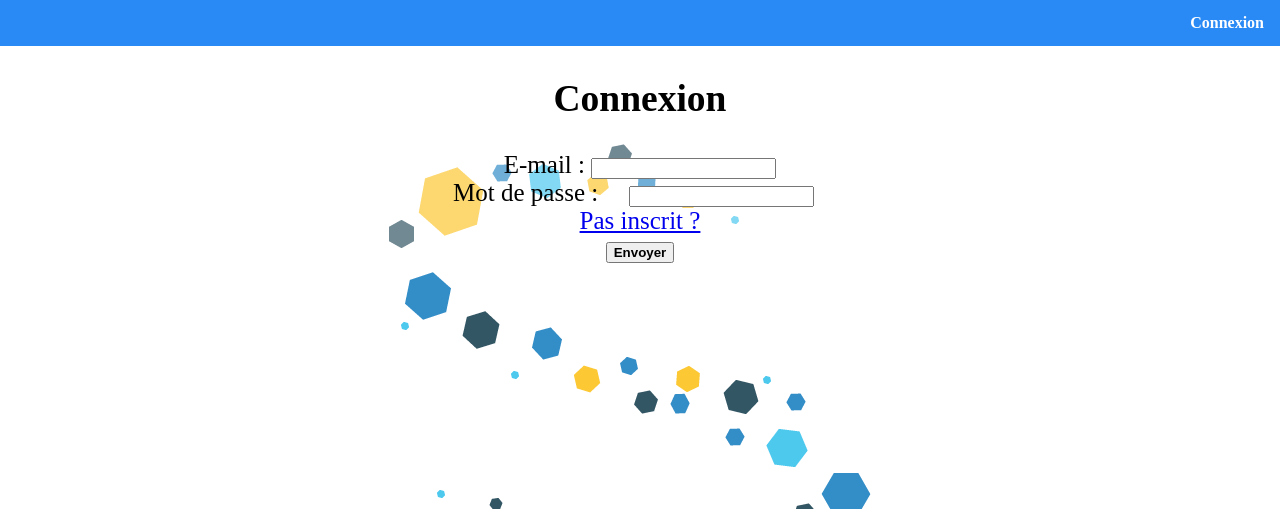
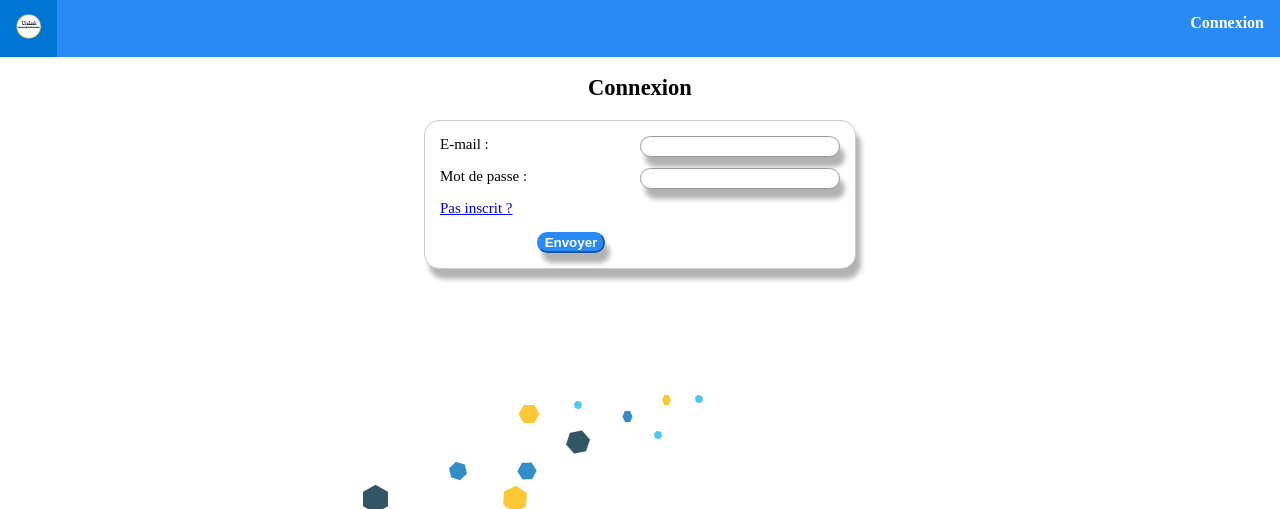
Before and after one commit to Foch789/Projet_UNILINK_GIT, a PHP site: page /index.php?page=connexion in a window 1280 px wide. Shown: the top 509 px of the page. Run offline with PHP 8.4, Linux system fonts and the light colour scheme; data that the repository does not hold is empty.

Commit message:
Merge branch 'master' of https://github.com/napoleon789789/Projet_UNILINK_GIT

```diff
--- a/application/views/layout.tpl
+++ b/application/views/layout.tpl
@@ -3,7 +3,8 @@
 
 	<head>
 		<meta charset="utf-8"/>
-		<link rel="stylesheet" href="asset/css/style.css"/>
+		<link rel="stylesheet" href="asset/css/style2.css"/>
+		{block name= "css"}{/block}
 		<link rel="shortcut icon" href="https://ent.univ-amu.fr/uPortal/favicon.ico" type="image/x-icon">
 	</head>
 
@@ -11,13 +12,12 @@
 		{include file='layout/layout_entete.inc.tpl'}
 	</header>
 
-	{* {if tu es connecté alors nav}
+	{if $page eq 'profil' }
+		<nav>
+			{include file='nav/nav.inc.tpl'}
 
-	<nav>
-
-	</nav>
-
-	{/if} *}
+		</nav>
+	{/if}
 
 	<body>
 
--- a/application/views/layout/layout_entete.inc.tpl
+++ b/application/views/layout/layout_entete.inc.tpl
@@ -1,3 +1,6 @@
 <ul  class= "co">
-	<li><a href="?page=connexion"><b>Connexion</b></a></li>
+
+		<li style="text-align=bottom"><a href="?page=connexion"><b>Connexion</b></a></li>
+		<li style="float:left" ><a href="?page=accueil"><img src="asset/img/logou.png"/></a></li></div>
+
 </ul>
--- a/application/views/modules/a_propos.tpl
+++ b/application/views/modules/a_propos.tpl
@@ -1,5 +1,6 @@
 {extends file="../layout.tpl"}
-
+{block name= "css"}
+{/block}
 {block name="body"}
 
 <div class="page">
--- a/application/views/modules/accueil.tpl
+++ b/application/views/modules/accueil.tpl
@@ -1,5 +1,7 @@
 {extends file="../layout.tpl"}
-
+{block name= "css"}
+	<link rel="stylesheet" href="asset/css/style.css"/>
+{/block}
 {block name="body"}
 
 <div class="page">
@@ -9,7 +11,7 @@
 		<h1>Unilink </h1>
 		<h2>RÉSEAU SOCIAL DE L’UNIVERSITÉ D'AIX-MARSEILLE</h2>
 
-		<a href= "index.php/?page=recherche "id="icon"><img src="img/chevron-arrow-down.png"/></a>
+		<a href= "index.php/?page=recherche "id="icon"><img src="asset/img/chevron-arrow-down.png"/></a>
 
 	</div>
 
--- a/application/views/modules/conditions.tpl
+++ b/application/views/modules/conditions.tpl
@@ -1,4 +1,6 @@
 {extends file="../layout.tpl"}
+{block name= "css"}
+{/block}
 
 {block name="body"}
 
--- a/application/views/modules/connexion.tpl
+++ b/application/views/modules/connexion.tpl
@@ -1,4 +1,7 @@
 {extends file="../layout.tpl"}
+{block name= "css"}
+	<link rel="stylesheet" href="asset/css/styleco.css"/>
+{/block}
 
 {block name="body"}
 
--- a/application/views/modules/inscription.tpl
+++ b/application/views/modules/inscription.tpl
@@ -1,4 +1,7 @@
 {extends file="../layout.tpl"}
+{block name= "css"}
+	<link rel="stylesheet" href="asset/css/styleco.css"/>
+{/block}
 
 {block name="body"}
 
--- a/application/views/modules/recherche.tpl
+++ b/application/views/modules/recherche.tpl
@@ -1,4 +1,7 @@
 {extends file="../layout.tpl"}
+{block name= "css"}
+	<link rel="stylesheet" href="asset/css/style2.css"/>
+{/block}
 
 {block name="body"}
 
--- a/asset/css/style.css
+++ b/asset/css/style.css
@@ -20,7 +20,7 @@ body {
 
 	font-size:25px;
 	font-family:"Trocchi",serif;
-	background-color:rgba(255, 255, 255,0.3);
+	/*background-color:rgba(255, 255, 255,0.3);*/
 }
 
 .containment h1
@@ -40,13 +40,6 @@ header .header co
 	top:0;
 	width:100%;
 	background-color: rgb(41, 137, 245);
-
-}
-
-img
-{
-margin-top:100px;
-width: 60px;
 
 }
 
@@ -70,13 +63,20 @@ li {
     float: right;
 }
 
+li img{
+  width: 25px;
+}
+
+
 li a {
     display: block;
     color: white;
     text-align: center;
-    padding: 14px 16px;
+    padding: 14px 20px;
     text-decoration: none;
 }
+
+
 
 /*****FOOTER*****/
 .foot
--- a/asset/css/style2.css
+++ b/asset/css/style2.css
@@ -1,7 +1,8 @@
 /*****CSS pour la page de condition, a propos, recherche ***************/
 /*****PAGE********************************************/
+
 body {
-  background-image: url("asset/img/bg_PT.png");
+    background-image: url("../img/bg_PT.png");
 	background-position: bottom left;
 	background-repeat: no-repeat;
 	background-attachment: fixed;
@@ -11,8 +12,8 @@ body {
 	width: 100% ;
 	font-family:"trocchi",serif;
 
+
 }
-
 header .header co
 {
 	text-align:center;
@@ -41,6 +42,7 @@ div {
 	font-size:25px;
 
 }
+
 
 
 
@@ -73,6 +75,12 @@ li {
     float: right;
 }
 
+li img{
+  width: 25px;
+}
+
+
+
 li a {
     display: block;
     color: white;
--- a/asset/css/styleco.css
+++ b/asset/css/styleco.css
@@ -1,8 +1,10 @@
 /*****CSS pour la page de connexion***************/
 
 /*****PAGE********************************************/
+
 body {
-    background-image: url("asset/img/bg_PT.png");
+    background-image: url("../img/bg_PT.png");
+
 	background-position: bottom left;
 	background-repeat: no-repeat;
 	background-attachment: fixed;
@@ -14,10 +16,6 @@ body {
 
 }
 
-
-
-
-
 /* .containment  */
  /* {  */
 
@@ -28,9 +26,9 @@ body {
 
 /* } */
 
-.containment h1
+.containment h2
 {
-
+text-align: center;
 
 
 }
@@ -38,7 +36,8 @@ body {
 
 
 div {
-
+font-size: 15px;
+text-align: left;
 
 
 }
@@ -54,7 +53,7 @@ form {
 
   /* Pour voir les limites du formulaire */
   padding: 1em;
-
+  background-color: rgb(255,255,255);
   border: 1px solid #CCC;
   border-radius: 1em;
   box-shadow: 5px 10px 5px rgba(0, 0, 0,0.3);
@@ -144,6 +143,11 @@ li {
     float: right;
 }
 
+li img{
+  width: 25px;
+}
+
+
 li a {
     display: block;
     color: white;
```
Also changed, not shown: application/views/modules/profil.tpl (+18 -0 lines), application/views/nav/nav.inc.tpl (added, +7 -0 lines), asset/img/logoU.png (added).
